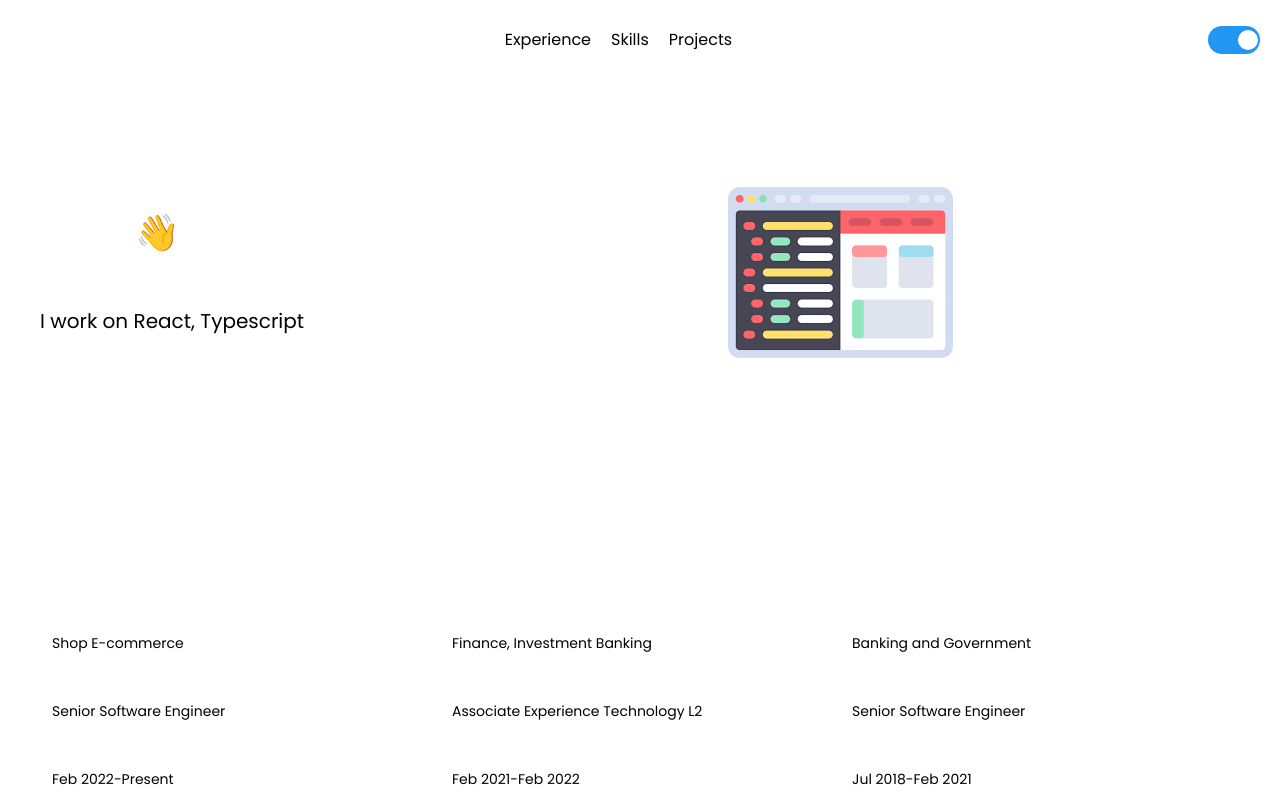
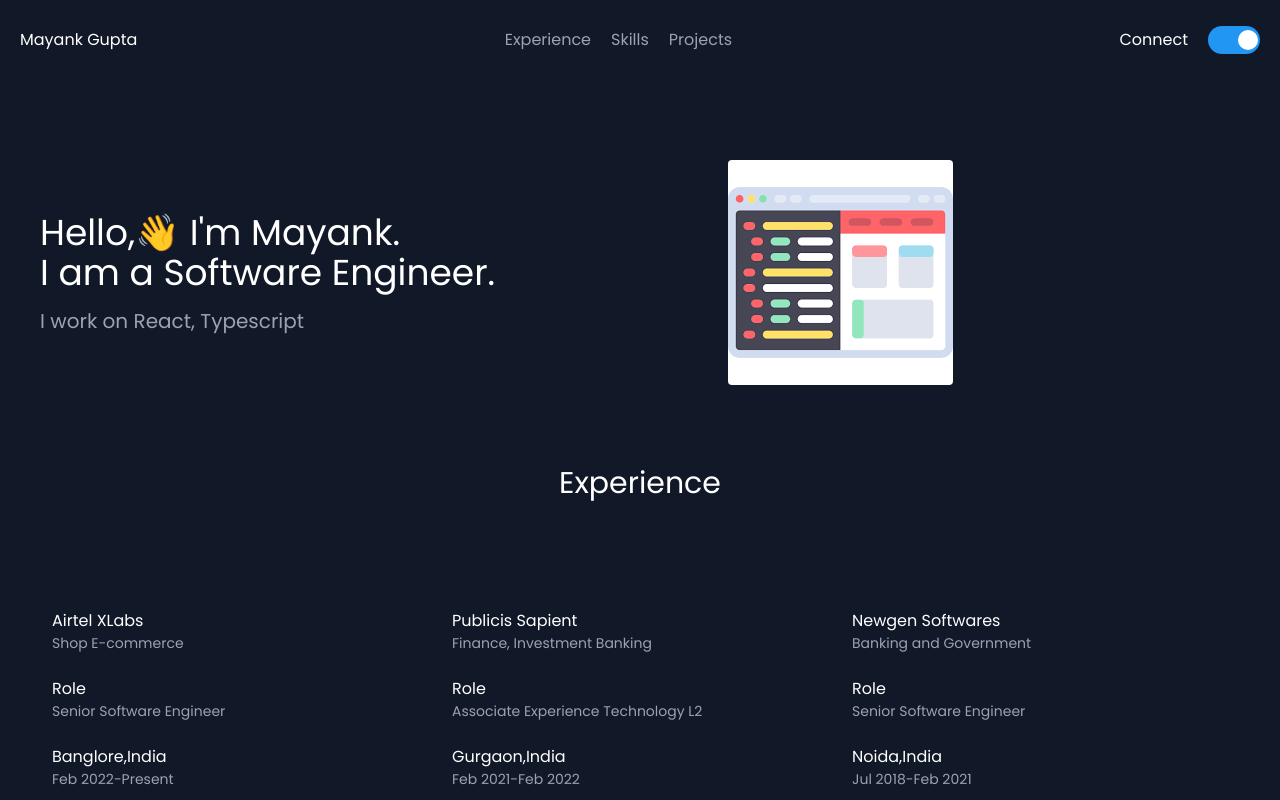
Before and after one commit to mayank8995/Personal-Website, a React (Create React App) app: page / in a window 1280 px wide. Shown: the top 800 px of the page. Built offline with nearby package versions, Linux system fonts and the light colour scheme.

Commit message:
light and dark theme added: resolving error

```diff
--- a/public/index.html
+++ b/public/index.html
@@ -28,7 +28,7 @@
   <title>React App</title>
 </head>
 
-<body class="dark:text-gray-400  dark:bg-stone-900 ">
+<body>
   <noscript>You need to enable JavaScript to run this app.</noscript>
   <div id="root"></div>
   <!--
--- a/src/App.js
+++ b/src/App.js
@@ -12,7 +12,7 @@
 
 
   return (
-    <main className="body-font">
+    <main className="dark:text-gray-400  dark:bg-gray-900 body-font">
       <Header />
       <Home />
       {/* <div class="relative flex py-5 items-center">
```
